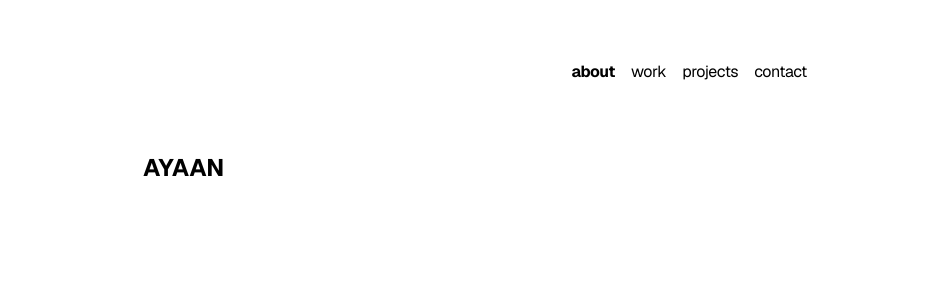
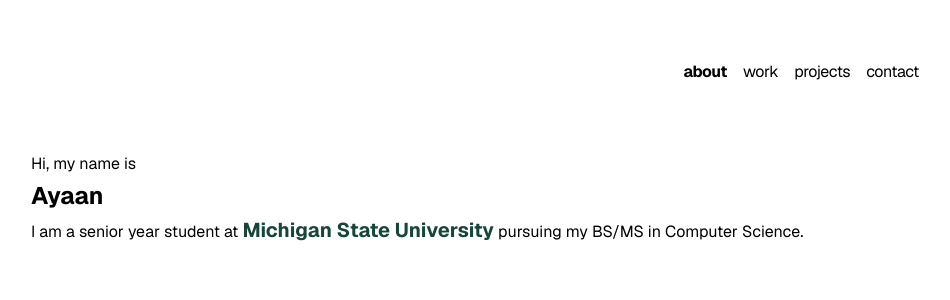
Before and after one commit to ayaanmayooq/portfolio, a Next.js app: page / in a window 1280 px wide. Shown: the top 300 px of the page, without its empty margins (161-1111 px from the left). Built offline with nearby package versions, Linux system fonts and the light colour scheme.

Commit message:
skeletal about me

```diff
--- a/app/layout.tsx
+++ b/app/layout.tsx
@@ -13,7 +13,7 @@ export default function RootLayout({
     return (
         <html lang="en"
             className={`${GeistSans.className} text-black bg-white dark:text-white dark:bg-[#111010]`}>
-            <body className="antialiased max-w-2xl mb-40 flex flex-col md:flex-row mx-4 mt-8 lg:mx-auto">
+            <body className="antialiased max-w-4xl mb-40 flex flex-col md:flex-row mx-4 mt-8 lg:mx-auto">
                 <main className="flex-auto min-w-0 mt-6 flex flex-col px-2 md:px-0">
                     {/* Navbar */}
                     <Navbar />
--- a/app/page.tsx
+++ b/app/page.tsx
@@ -2,8 +2,14 @@ import "../global.css";
 
 export default function Page() {
     return (
-        <section>
-            <p className="animate-move-up-fade-in text-2xl font-bold">AYAAN</p>
+        <section className="animate-move-up-fade-in">
+            <p>Hi, my name is</p>
+            <div className="py-1">
+                <p className=" text-2xl font-bold">Ayaan</p>
+            </div>
+            <p>I am a senior year student at&nbsp;
+                <a href="https://msu.edu/" className="link link-underline link-underline-black text-[#18453B] text-xl font-bold">Michigan State University</a>
+                 &nbsp;pursuing my BS/MS in Computer Science.</p>
         </section>
     );
 }
```
